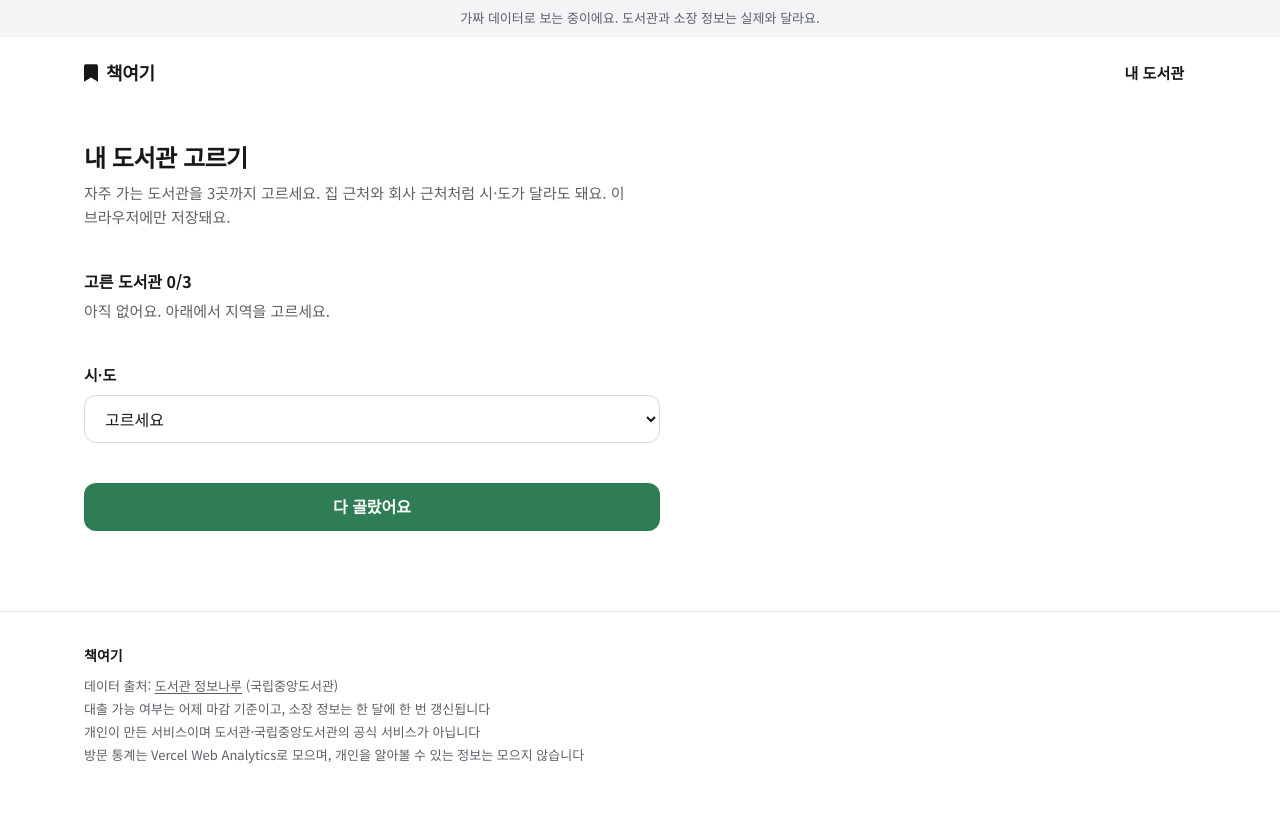
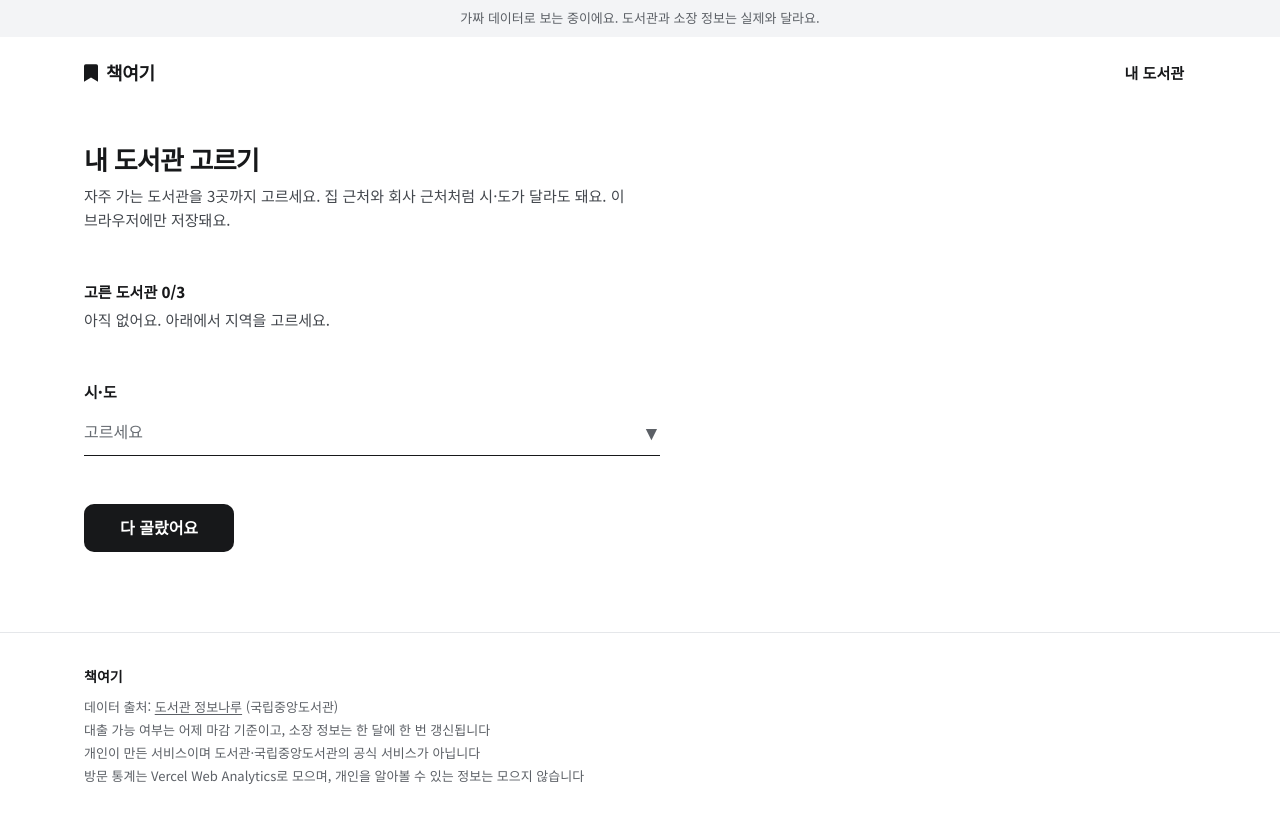
Before and after one commit to ykwimk/bookhere, a Next.js app: page /libraries in a window 1280 px wide. Shown: the top 820 px of the page. Built offline with nearby package versions, Linux system fonts and the light colour scheme; a web font is replaced by a local one.

Commit message:
style: 도서관 고르기 화면을 먹색 버튼·밑줄 선택칸으로
Co-Authored-By: Claude Opus 5.5 <noreply@anthropic.com>

```diff
--- a/components/LibraryPicker.tsx
+++ b/components/LibraryPicker.tsx
@@ -74,35 +74,47 @@ export default function LibraryPicker({
     l.region === region &&
     !libs.some((x) => x.code === l.code);
 
+  // 상자 대신 먹색 밑줄 하나 (초점이면 두꺼워짐). 기본 화살표를 지운 자리에 ▾ 를 그린다. 고르기·키보드는 브라우저 기본 그대로
+  // 아직 안 골랐으면 "고르세요" 를 안내 회색으로 (펼친 목록 글자는 먹색 그대로)
   const selectClass =
-    'mt-2 block h-12 w-full rounded-xl border border-control bg-paper px-4 text-[16px] font-normal hover:border-muted';
+    'block h-12 w-full cursor-pointer appearance-none rounded-none border-b border-ink bg-paper pr-8 text-[16px] font-medium *:text-ink focus-visible:shadow-[0_1px_0_0_var(--color-ink)] focus-visible:outline-none';
+  const caret = (
+    <span
+      aria-hidden="true"
+      className="text-muted pointer-events-none absolute top-1/2 right-1 -translate-y-1/2 text-xl leading-none"
+    >
+      ▾
+    </span>
+  );
+  // 이름표 (시·도, 시·군·구, ○○ 도서관): 화면의 목소리 고딕 800
+  const label = 'block text-[15px] font-extrabold';
 
   return (
-    <div className="space-y-10">
+    <div className="space-y-12">
       <div>
-        <h1 className="text-[24px] leading-[1.35] font-bold tracking-[-0.02em] text-balance">
+        <h1 className="text-[22px] leading-[1.35] font-extrabold tracking-[-0.03em] text-balance lg:text-[26px]">
           내 도서관 고르기
         </h1>
-        <p className="text-muted mt-2 text-[15px]">
+        <p className="text-ink-2 mt-2 text-[15px]">
           자주 가는 도서관을 {MAX_LIBRARIES}곳까지 고르세요. 집 근처와 회사
           근처처럼 시·도가 달라도 돼요. 이 브라우저에만 저장돼요.
         </p>
       </div>
 
       <section aria-label="고른 도서관">
-        <h2 className="text-[16px] font-bold">
+        <h2 className="text-[15px] font-extrabold">
           고른 도서관 {mine.length}/{MAX_LIBRARIES}
         </h2>
         {mine.length === 0 ? (
-          <p className="text-muted mt-1 text-[15px]">
+          <p className="text-ink-2 mt-1 text-[15px]">
             아직 없어요. 아래에서 지역을 고르세요.
           </p>
         ) : (
-          <ul className="mt-4 space-y-2">
+          <ul className="mt-3">
             {mine.map((l) => (
               <li
                 key={l.code}
-                className="bg-card flex items-center justify-between gap-3 rounded-[20px] px-5 py-4"
+                className="border-line flex items-center justify-between gap-3 border-t py-3"
               >
                 <div className="min-w-0">
                   <p className="text-[16px] font-semibold">{l.name}</p>
@@ -117,7 +129,7 @@ export default function LibraryPicker({
                 <button
                   type="button"
                   onClick={() => toggle(l)}
-                  className="bg-paper hover:bg-raised min-h-11 shrink-0 rounded-xl px-4 text-[14px] font-medium active:scale-[0.98]"
+                  className="text-ink-2 hover:text-ink inline-flex min-h-11 shrink-0 cursor-pointer items-center px-1 text-[14px] font-semibold underline underline-offset-4"
                   aria-label={`${l.name} 빼기`}
                 >
                   빼기
@@ -134,13 +146,14 @@ export default function LibraryPicker({
         )}
       </section>
 
-      <div className="space-y-5">
-        <label className="block text-[15px] font-semibold">
+      <div className="space-y-8">
+        <label className={label}>
           시·도
+          <span className="relative mt-1 block">
             <select
               value={region}
               onChange={(e) => pickRegion(e.target.value)}
-            className={selectClass}
+              className={`${selectClass} ${region ? '' : 'text-hint'}`}
             >
               <option value="">고르세요</option>
               {SIDO.map((s) => (
@@ -149,6 +162,8 @@ export default function LibraryPicker({
                 </option>
               ))}
             </select>
+            {caret}
+          </span>
         </label>
 
         {/* 받고 나면 다음에 나오는 것은 시·군·구 칸이라, 그 칸(이름 15px + 입력 h-12) 모양으로 자리를 잡는다 */}
@@ -158,25 +173,26 @@ export default function LibraryPicker({
               도서관 목록을 받는 중…
             </p>
             <Skeleton className="my-1 h-4 w-16 rounded" />
-            <Skeleton className="mt-2 h-12 rounded-xl" />
+            <Skeleton className="mt-1 h-12 rounded-md" />
           </div>
         )}
         {libs === 'error' && (
-          <p role="status" className="text-warn">
+          <p role="status" className="text-warn border-warn border-t pt-4">
             도서관 목록을 받지 못했어요. 잠시 뒤 시·도를 다시 골라 주세요.
           </p>
         )}
         {Array.isArray(libs) && libs.length === 0 && (
-          <p className="text-muted">이 지역에서 받은 도서관이 없어요.</p>
+          <p className="text-ink-2">이 지역에서 받은 도서관이 없어요.</p>
         )}
 
         {areas.length > 0 && (
-          <label className="block text-[15px] font-semibold">
+          <label className={label}>
             시·군·구
+            <span className="relative mt-1 block">
               <select
                 value={area}
                 onChange={(e) => setArea(e.target.value)}
-              className={selectClass}
+                className={`${selectClass} ${area ? '' : 'text-hint'}`}
               >
                 <option value="">고르세요</option>
                 {areas.map((a) => (
@@ -185,24 +201,26 @@ export default function LibraryPicker({
                   </option>
                 ))}
               </select>
+              {caret}
+            </span>
           </label>
         )}
 
         {shown.length > 0 && (
           <fieldset>
-            <legend className="text-[15px] font-semibold">{area} 도서관</legend>
-            <ul className="divide-line bg-card mt-2 divide-y overflow-hidden rounded-[20px]">
+            <legend className={label}>{area} 도서관</legend>
+            <ul className="mt-3">
               {shown.map((l) => (
-                <li key={l.code}>
-                  <label className="hover:bg-raised/60 flex min-h-14 cursor-pointer items-center gap-3 px-5 py-3">
+                <li key={l.code} className="border-line border-t">
+                  <label className="group flex min-h-14 cursor-pointer items-center gap-3 py-3">
                     <input
                       type="checkbox"
                       checked={mine.some((m) => m.code === l.code)}
                       onChange={() => toggle(l)}
-                      className="accent-accent size-5 shrink-0"
+                      className="accent-ink size-5 shrink-0"
                     />
                     <span className="min-w-0">
-                      <span className="block text-[15px] font-medium">
+                      <span className="block text-[15px] font-medium group-hover:underline group-hover:underline-offset-4">
                         {l.name}
                       </span>
                       <span className="text-muted block text-sm">
@@ -223,7 +241,7 @@ export default function LibraryPicker({
 
       <Link
         href={returnIsbn ? `/book/${returnIsbn}` : '/'}
-        className="bg-accent hover:bg-accent-ink flex h-12 items-center justify-center rounded-xl font-semibold text-white active:scale-[0.98]"
+        className="bg-ink flex h-12 w-full items-center justify-center rounded-[10px] px-9 text-[16px] font-bold text-white hover:bg-black active:scale-[0.98] lg:w-fit"
       >
         {returnIsbn ? '고른 도서관으로 결과 보기' : '다 골랐어요'}
       </Link>
```
Lines whose indentation alone changed are shown as unchanged.
